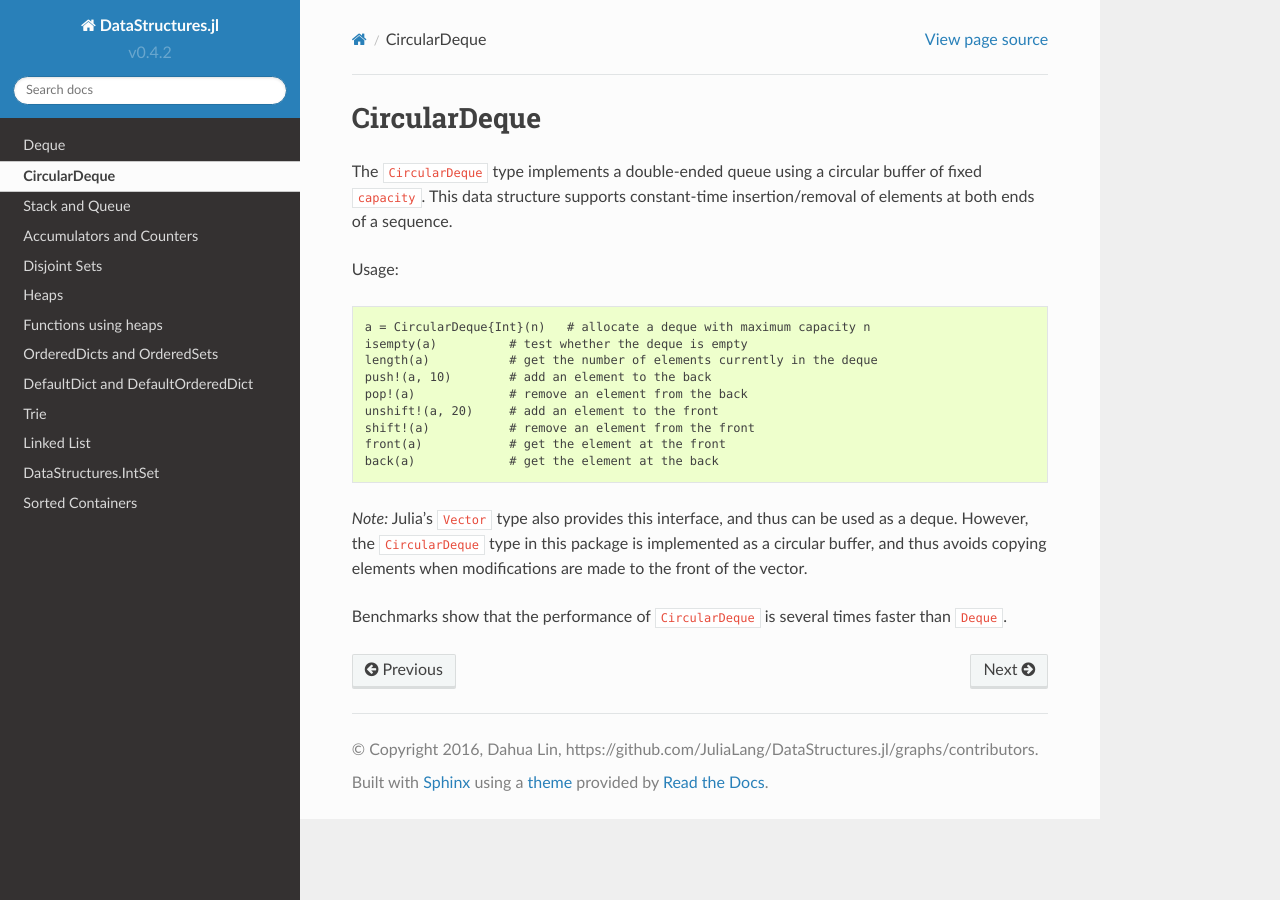
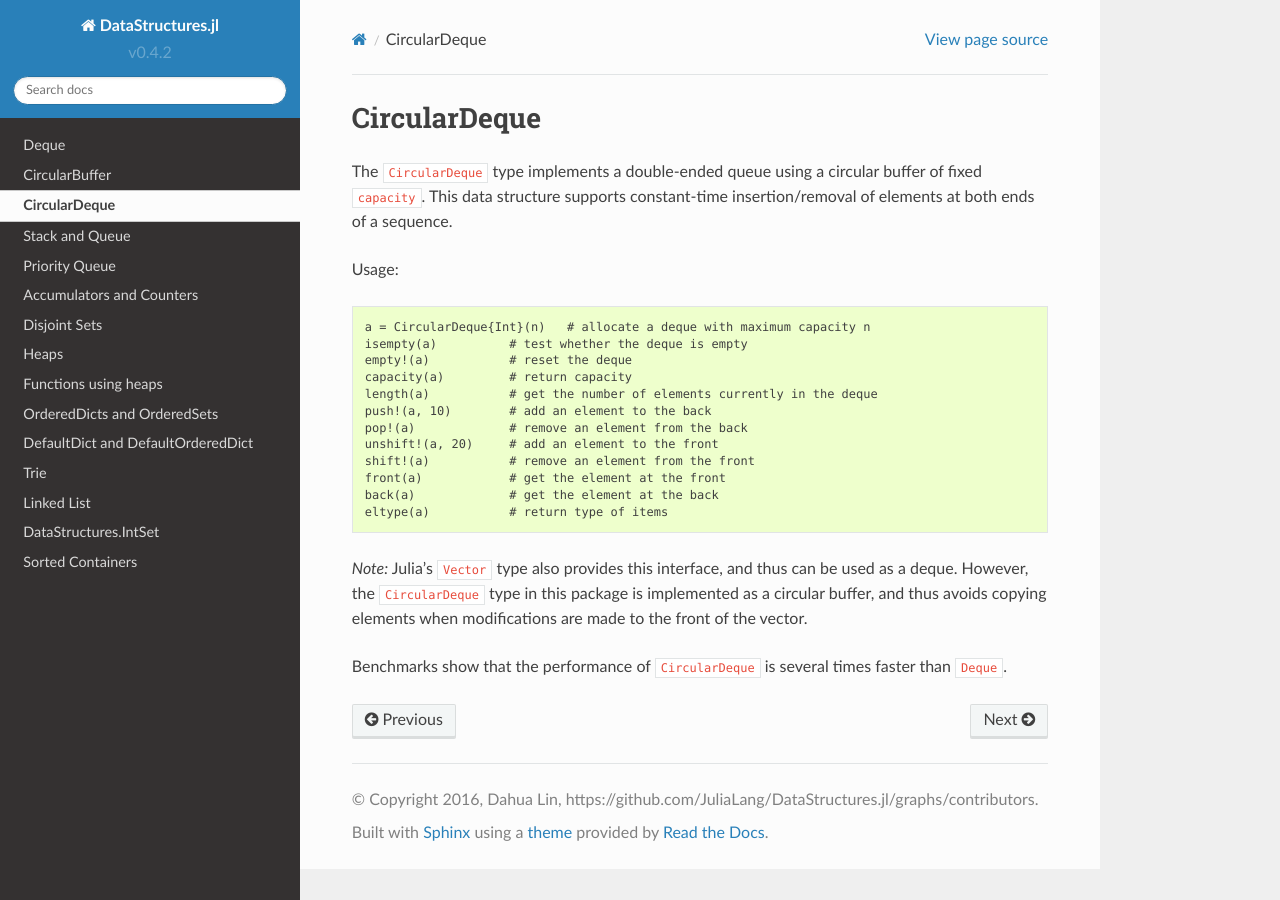
Before and after one commit to JuliaCollections/DataStructures.jl, a Sphinx documentation site: the page built from doc/source/circ_deque.rst, in a window 1280 px wide. Built offline with Sphinx 7.4.7 and the Read the Docs theme 2.0.0, drawn with Linux system fonts in a browser that asks for light colours; formulas are drawn with MathJax 3.

Commit message:
empty!() for CircularDeque, add it to docs, add some other missing things to docs (#317)
* Add empty!() for CircularBuffer. Add circ_buffer.rst to docs. Add circ_buffer.rst and missing priority-queue.rst to index.rst
* Add missing CircularDeque functions to docs.
* Move * Priority Queue to under * Queue
* empty!(cb) = cb.first = 1; empty!(cb.buffer)
* Add empty!(cb) test

```diff
--- a/README.rst
+++ b/README.rst
@@ -28,6 +28,8 @@ DataStructures.jl
 This package implements a variety of data structures, including
 
 * Deque (based on block-list)
+* CircularBuffer
+* CircularDeque
 * Stack
 * Queue
 * Accumulators and Counters
--- a/doc/source/circ_deque.rst
+++ b/doc/source/circ_deque.rst
@@ -10,6 +10,8 @@ Usage::
 
   a = CircularDeque{Int}(n)   # allocate a deque with maximum capacity n
   isempty(a)          # test whether the deque is empty
+  empty!(a)           # reset the deque
+  capacity(a)         # return capacity
   length(a)           # get the number of elements currently in the deque
   push!(a, 10)        # add an element to the back
   pop!(a)             # remove an element from the back
@@ -17,6 +19,7 @@ Usage::
   shift!(a)           # remove an element from the front
   front(a)            # get the element at the front
   back(a)             # get the element at the back
+  eltype(a)           # return type of items
 
 *Note:* Julia's ``Vector`` type also provides this interface, and thus can be used as a deque. However, the ``CircularDeque`` type in this package is implemented as a circular buffer, and thus avoids copying elements when modifications are made to the front of the vector.
 
--- a/doc/source/index.rst
+++ b/doc/source/index.rst
@@ -4,9 +4,11 @@ DataStructures.jl
 This package implements a variety of data structures, including
 
 * Deque (based on block-list)
+* CircularBuffer
 * CircularDeque (based on a circular buffer)
 * Stack
 * Queue
+* Priority Queue
 * Accumulators and Counters
 * Disjoint Sets
 * Binary Heap
@@ -24,8 +26,10 @@ Contents:
    :maxdepth: 2
 
    deque.rst
+   circ_buffer.rst
    circ_deque.rst
    stack_and_queue.rst
+   priority-queue.rst
    accumulators.rst
    disjoint_sets.rst
    heaps.rst
```
Also changed, not shown: doc/source/circ_buffer.rst (added, +24 -0 lines), 2 other files.
